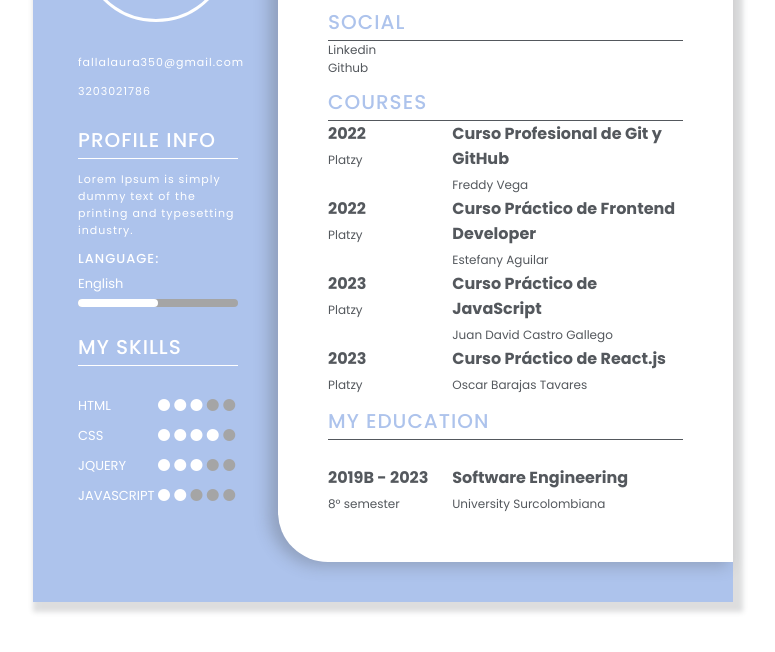
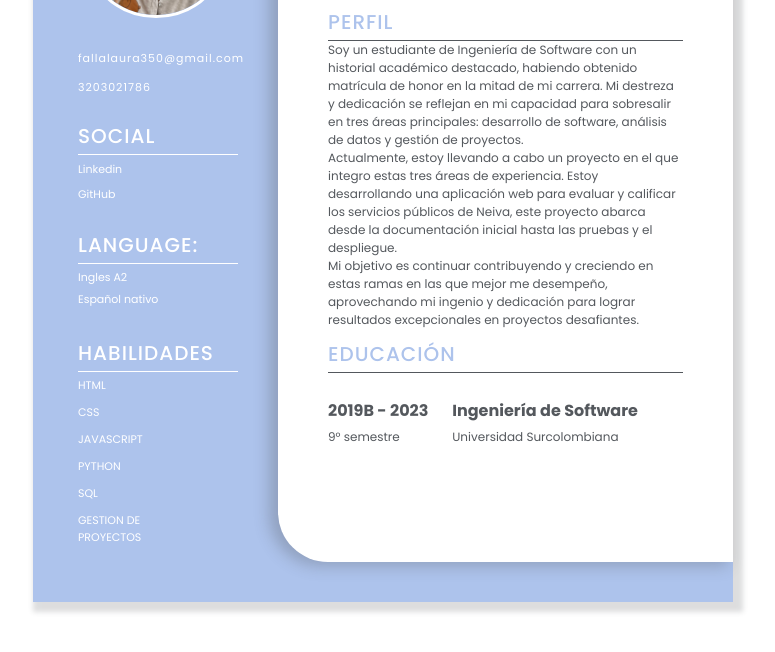
Before and after one commit to LauraFalla1/curriculum-vitae, a plain HTML site: page index.html in a window 1280 px wide. Shown: the part 248-900 px from the top of the page, without its empty margins (257-1032 px from the left). Drawn offline with nearby package versions, Linux system fonts and the light colour scheme.

Commit message:
style arrangements

```diff
--- a/css/style.css
+++ b/assets/css/style.css
@@ -79,7 +79,6 @@ body {
     width: 150px;
     height: 150px;
     border: 3px solid var(--white);
-    padding: 7px;
     border-radius: 50%;
     margin: 20px auto;
 }
@@ -157,7 +156,7 @@ body {
 }
 
 .p2 {
-    font-size: 13px;
+    font-size: 11px;
     margin-bottom: 5px;
     margin-top: 5px;
     color: var(--white);
@@ -193,7 +192,7 @@ body {
 }
 
 h1 {
-    font-size: 45px;
+    font-size: 40px;
     text-transform: uppercase;
     color: var(--black);
     font-weight: 600;
@@ -238,3 +237,11 @@ h1 span {
 .spacing {
     margin: 10px 0;
 }
+
+.generate-pdf {
+    color: #fff;
+    padding-left: 10%;
+    padding-top: 8%;
+    font-size: 20px;
+    cursor: pointer;
+}
--- a/index.html
+++ b/index.html
@@ -5,17 +5,19 @@
     <meta charset="utf-8">
     <meta name="viewport" content="width=device-width, initial-scale=1">
     <title></title>
-    <link rel="stylesheet" type="text/css" href="css/style.css">
+    <link rel="stylesheet" type="text/css" href="assets/css/style.css">
     <link rel="stylesheet" href="https://cdnjs.cloudflare.com/ajax/libs/font-awesome/4.7.0/css/font-awesome.min.css">
+    <!--========== BOX ICONS ==========-->
+    <link rel="stylesheet" href="https://cdn.jsdelivr.net/npm/boxicons@latest/css/boxicons.min.css">
 </head>
 
 <body>
 
     <div class="resume-main">
         <div class="left-box">
-            <br><br>
+            <i class='bx bx-download generate-pdf' title="Generate PDF" id="resume-button"></i>
             <div class="profile">
-                <img src="image/profile.jpg">
+                <img src="./assets/img/Image.jpeg">
             </div>
 
 
@@ -24,63 +26,51 @@
                 <p class="p1">fallalaura350@gmail.com</p>
                 <p class="p1">3203021786</p>
                 <br>
-                <h2>Profile Info</h2>
+                <h2>SOCIAL</h2>
                 <hr class="hr1">
-                <p class="p1">Lorem Ipsum is simply dummy text of the printing and typesetting industry. </p>
-
-                <h3>Language:</h3>
-                <p class="p2">English</p>
-                <div id="progress"></div>
+                <a href="https://www.linkedin.com/in/laura-dayana-falla-naranjo-b37b79231/" target="__blank" class="p2" style="text-decoration: none;">
+                    Linkedin
+                </a>
+                <br>
+                <a href="https://github.com/LauraFalla1" target="__blank" class="p2" style="text-decoration: none;">
+                    GitHub
+                </a>
+                <br>
+                <br>
+                <h2>Language:</h2>
+                <hr class="hr1">
+                <p class="p2">Ingles A2</p>
+                <p class="p2">Español nativo</p>
                 <!-- <p class="p2">Hindi</p>
                 <div id="progress1"></div> -->
+                <br>
+                <h2>Habilidades</h2>
+                <hr class="hr1">
 
-                <br>
-                <h2>My Skills</h2>
-                <hr class="hr1">
-                <br>
                 <div class="col-div-6">
                     <p class="p2">HTML</p>
-                </div>
-                <div class="col-div-6">
-                    <i class="fa fa-circle circle"></i>
-                    <i class="fa fa-circle circle"></i>
-                    <i class="fa fa-circle circle"></i>
-                    <i class="fa fa-circle circle1"></i>
-                    <i class="fa fa-circle circle1"></i>
                 </div>
                 <div class="clearfix"></div>
                 <div class="col-div-6">
                     <p class="p2">CSS</p>
                 </div>
-                <div class="col-div-6">
-                    <i class="fa fa-circle circle"></i>
-                    <i class="fa fa-circle circle"></i>
-                    <i class="fa fa-circle circle"></i>
-                    <i class="fa fa-circle circle"></i>
-                    <i class="fa fa-circle circle1"></i>
-                </div>
-                <div class="clearfix"></div>
-                <div class="col-div-6">
-                    <p class="p2">JQUERY</p>
-                </div>
-                <div class="col-div-6">
-                    <i class="fa fa-circle circle"></i>
-                    <i class="fa fa-circle circle"></i>
-                    <i class="fa fa-circle circle"></i>
-                    <i class="fa fa-circle circle1"></i>
-                    <i class="fa fa-circle circle1"></i>
-                </div>
                 <div class="clearfix"></div>
                 <div class="col-div-6">
                     <p class="p2">JAVASCRIPT</p>
                 </div>
+                <div class="clearfix"></div>
                 <div class="col-div-6">
-                    <i class="fa fa-circle circle"></i>
-                    <i class="fa fa-circle circle"></i>
-                    <i class="fa fa-circle circle1"></i>
-                    <i class="fa fa-circle circle1"></i>
-                    <i class="fa fa-circle circle1"></i>
+                    <p class="p2">PYTHON</p>
                 </div>
+                <div class="clearfix"></div>
+                <div class="col-div-6">
+                    <p class="p2">SQL</p>
+                </div>
+                <div class="clearfix"></div>
+                <div class="col-div-6">
+                    <p class="p2">GESTION DE PROYECTOS</p>
+                </div>
+
 
                 <!-- <div class="clearfix"></div>
                 <br>
@@ -110,78 +100,47 @@
             <div class="spacing">
                 <h1>
                     LAURA DAYANA<br>
-                    <span>FALLA</span>
+                    <span>FALLA NARANJO</span>
                 </h1>
-                <p class="p3">Frontend Developer</p>
+                <p class="p3">Ingeniera de Software</p>
             </div>
 
             <div class="spacing">
-                <h2 class="heading">Social</h2>
+                <h2 class="heading">Perfil</h2>
                 <hr class="hr2">
                 <div class="social">
-                    <p class="span1">Linkedin</p>
-                    <p class="span1">Github</p>
+                    <p class="span1">
+                        Soy un estudiante de Ingeniería de Software con un historial académico destacado,
+                        habiendo obtenido matrícula de honor en la mitad de mi carrera.
+                        Mi destreza y dedicación se reflejan en mi capacidad para sobresalir en tres áreas
+                        principales: desarrollo de software, análisis de datos y gestión de proyectos.
+                    </p>
+                    <p class="span1">
+                        Actualmente, estoy llevando a cabo un proyecto en el que integro estas tres áreas
+                        de experiencia. Estoy desarrollando una aplicación web para evaluar y calificar los
+                        servicios públicos de Neiva, este proyecto abarca desde la documentación inicial hasta
+                        las pruebas y el despliegue.
+                    </p>
+                    <p class="span1">
+                        Mi objetivo es continuar contribuyendo y creciendo en estas ramas en las que mejor
+                        me desempeño, aprovechando mi ingenio y dedicación para lograr resultados excepcionales
+                        en proyectos desafiantes.
+                    </p>
                 </div>
 
             </div>
 
             <div class="spacing">
-                <h2 class="heading">Courses</h2>
-                <hr class="hr2">
-
-                <div class="col-div-4">
-                    <p class="p5">2022</p>
-                    <span class="span1">Platzy</span>
-                </div>
-                <div class="col-div-8">
-                    <p class="p5">Curso Profesional de Git y GitHub</p>
-                    <span class="span1">Freddy Vega</span>
-                </div>
-                <div class="clearfix"></div>
-
-                <div class="col-div-4">
-                    <p class="p5">2022</p>
-                    <span class="span1">Platzy</span>
-                </div>
-                <div class="col-div-8">
-                    <p class="p5">Curso Práctico de Frontend Developer</p>
-                    <span class="span1">Estefany Aguilar</span>
-                </div>
-                <div class="clearfix"></div>
-
-                <div class="col-div-4">
-                    <p class="p5">2023</p>
-                    <span class="span1">Platzy</span>
-                </div>
-                <div class="col-div-8">
-                    <p class="p5">Curso Práctico de JavaScript</p>
-                    <span class="span1">Juan David Castro Gallego</span>
-                </div>
-                <div class="clearfix"></div>
-
-                <div class="col-div-4">
-                    <p class="p5">2023</p>
-                    <span class="span1">Platzy</span>
-                </div>
-                <div class="col-div-8">
-                    <p class="p5">Curso Práctico de React.js</p>
-                    <span class="span1">Oscar Barajas Tavares</span>
-                </div>
-                <div class="clearfix"></div>
-
-            </div>
-
-            <div class="spacing">
-                <h2 class="heading">My Education</h2>
+                <h2 class="heading">Educación</h2>
                 <hr class="hr2">
                 <br>
                 <div class="col-div-4">
                     <p class="p5">2019B - 2023</p>
-                    <span class="span1">8° semester</span>
+                    <span class="span1">9° semestre</span>
                 </div>
                 <div class="col-div-8">
-                    <p class="p5">Software Engineering</p>
-                    <span class="span1">University Surcolombiana</span>
+                    <p class="p5">Ingeniería de Software</p>
+                    <span class="span1">Universidad Surcolombiana</span>
                 </div>
                 <div class="clearfix"></div>
                 <br>
```
Also changed, not shown: assets/img/Image.jpeg (added).
